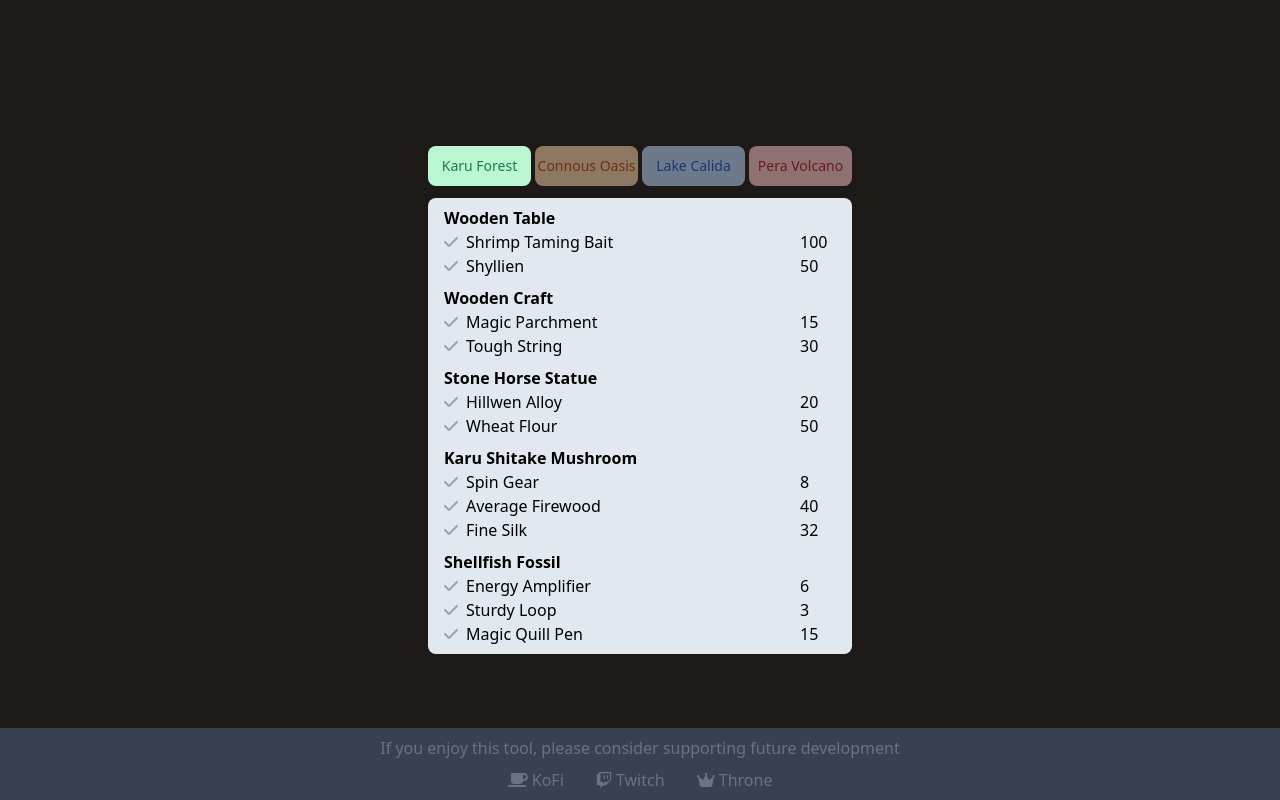
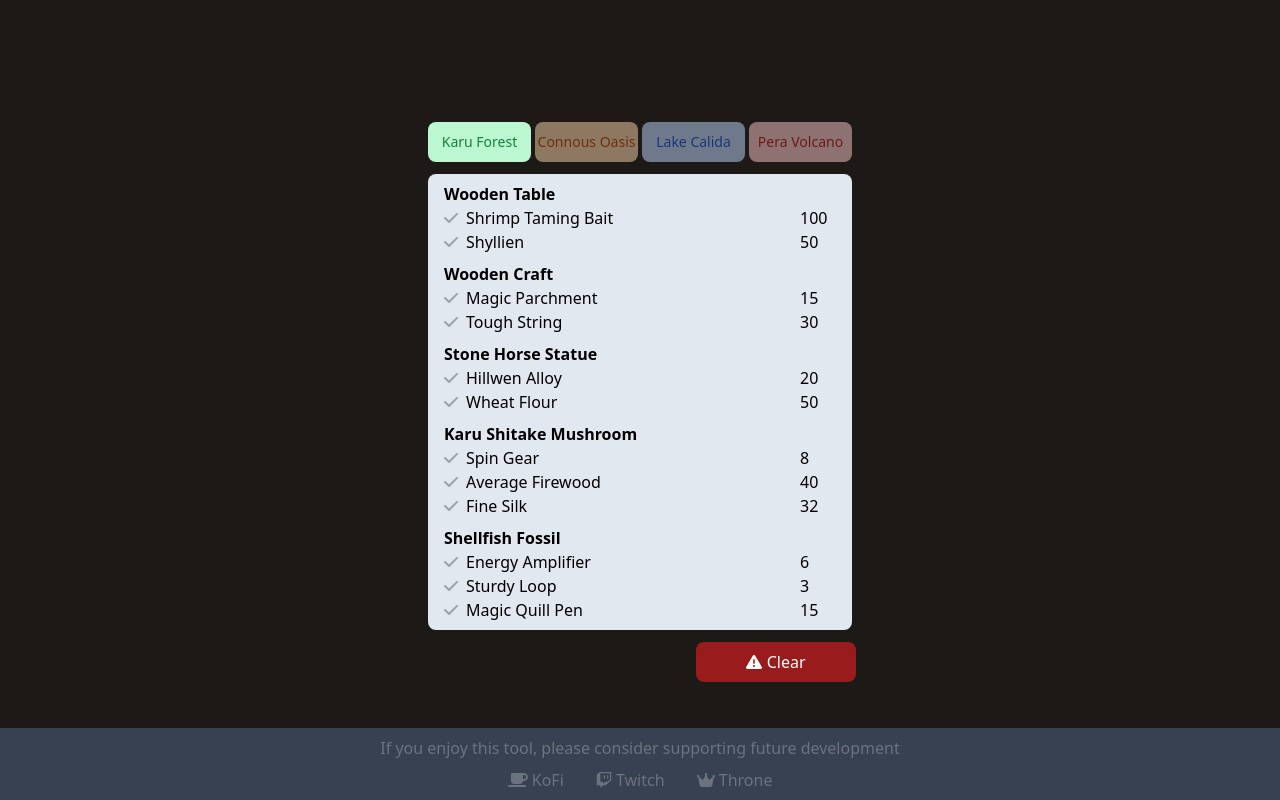
Before and after one commit to AfroZenPizza/mabi-barter-items, a React (Create React App) app: page / in a window 1280 px wide. Built offline with nearby package versions, Linux system fonts and the light colour scheme; the HTML template or start-up script is replaced by a standard one.

Commit message:
Adding simple clear button

```diff
--- a/src/App.js
+++ b/src/App.js
@@ -4,6 +4,8 @@ import TradingPosts from './data/tradingposts.json';
 import TradingPost from './TradingPost';
 import Footer from './Footer'
 import { Tab } from '@headlessui/react'
+import { FontAwesomeIcon } from '@fortawesome/react-fontawesome';
+import { faWarning } from '@fortawesome/free-solid-svg-icons';
 
 function App() {
   let posts = [];
@@ -56,6 +58,10 @@ function App() {
     setCompletedItems(newCompletedItems);
   }
 
+  let clearItems = () => {
+    setCompletedItems({"expires": getExperation()})
+  }
+
   const uniqueClass = {
     "Karu Forest": 'w-full bg-green-200 rounded-lg py-2.5 text-sm font-medium leading-5 text-green-700 ring-white ring-opacity-60 ring-offset-2 ring-offset-green-400',
     "Connous Oasis": 'w-full bg-orange-200 rounded-lg py-2.5 text-sm font-medium leading-5 text-orange-700 ring-white ring-opacity-60 ring-offset-2 ring-offset-orange-400',
@@ -84,6 +90,8 @@ function App() {
           })}
         </Tab.Panels>
       </Tab.Group>
+      <button className="w-40 float-right mx-auto mt-2 py-2 text-center bg-red-800 hover:bg-red-600 font-medium rounded-lg text-white" onClick={clearItems}>
+        <FontAwesomeIcon icon={faWarning}/> Clear</button>
     </div>
     </div>
     <Footer />
```
